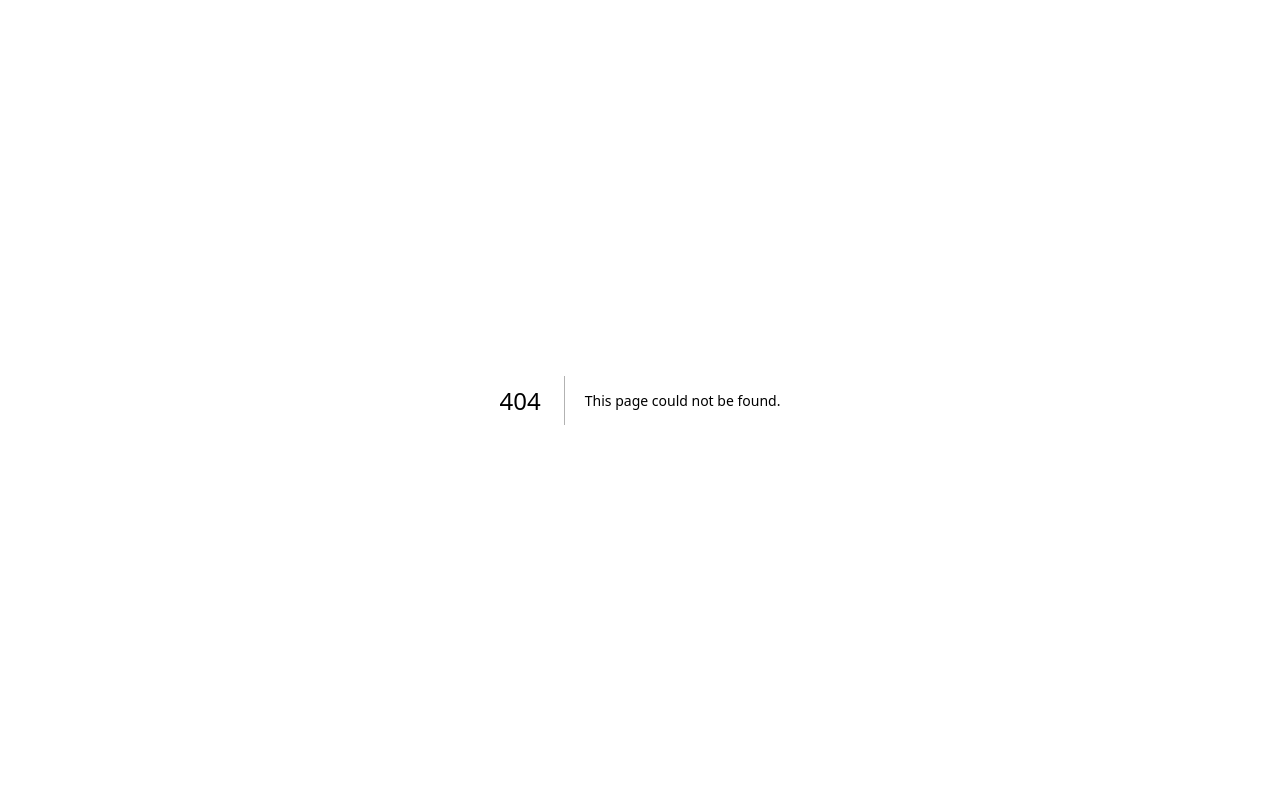
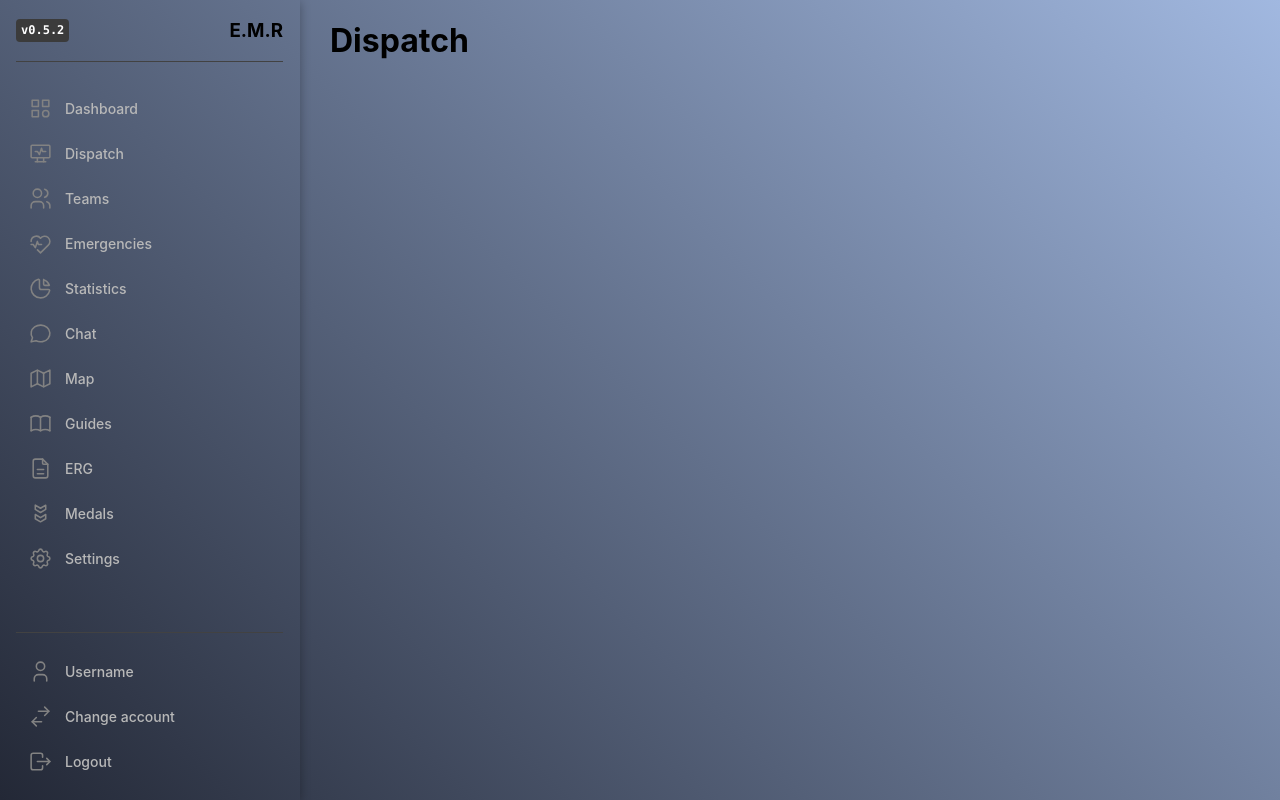
Before and after one commit to ChilimanTube/E.M.R, a Next.js app in the folder apps/web/emr/: page /dashboard/dispatch in a window 1280 px wide. Before the commit this address had no page. Built offline with nearby package versions, Linux system fonts and the light colour scheme.

Commit message:
feat: Dispatch page init

```diff
--- /dev/null
+++ b/apps/web/emr/src/pages/dashboard/dispatch/Dispatch.module.css
@@ -0,0 +1,3 @@
+.mainContainer {
+    padding-inline: 30px;
+}
--- /dev/null
+++ b/apps/web/emr/src/pages/dashboard/dispatch/index.tsx
@@ -0,0 +1,14 @@
+import classes from './Dispatch.module.css';
+import Layout from "@/layout/dashboard-layout";
+
+export default function Dispatch(){
+    return (
+        <Layout>
+            <div className={classes.mainContainer}>
+                <h1>Dispatch</h1>
+                <div className={classes.container}>
+                </div>
+            </div>
+        </Layout>
+    );
+}
```
